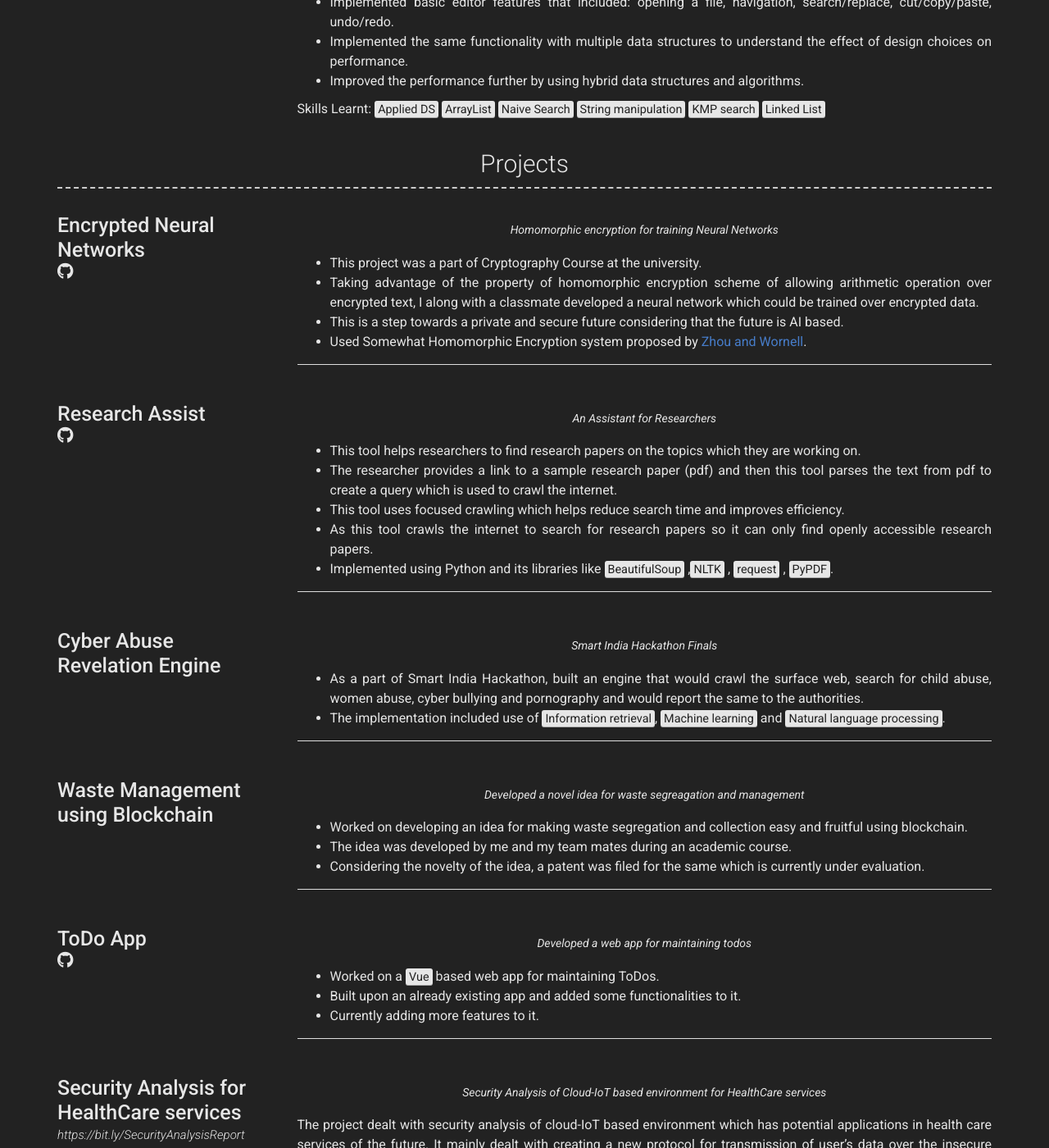
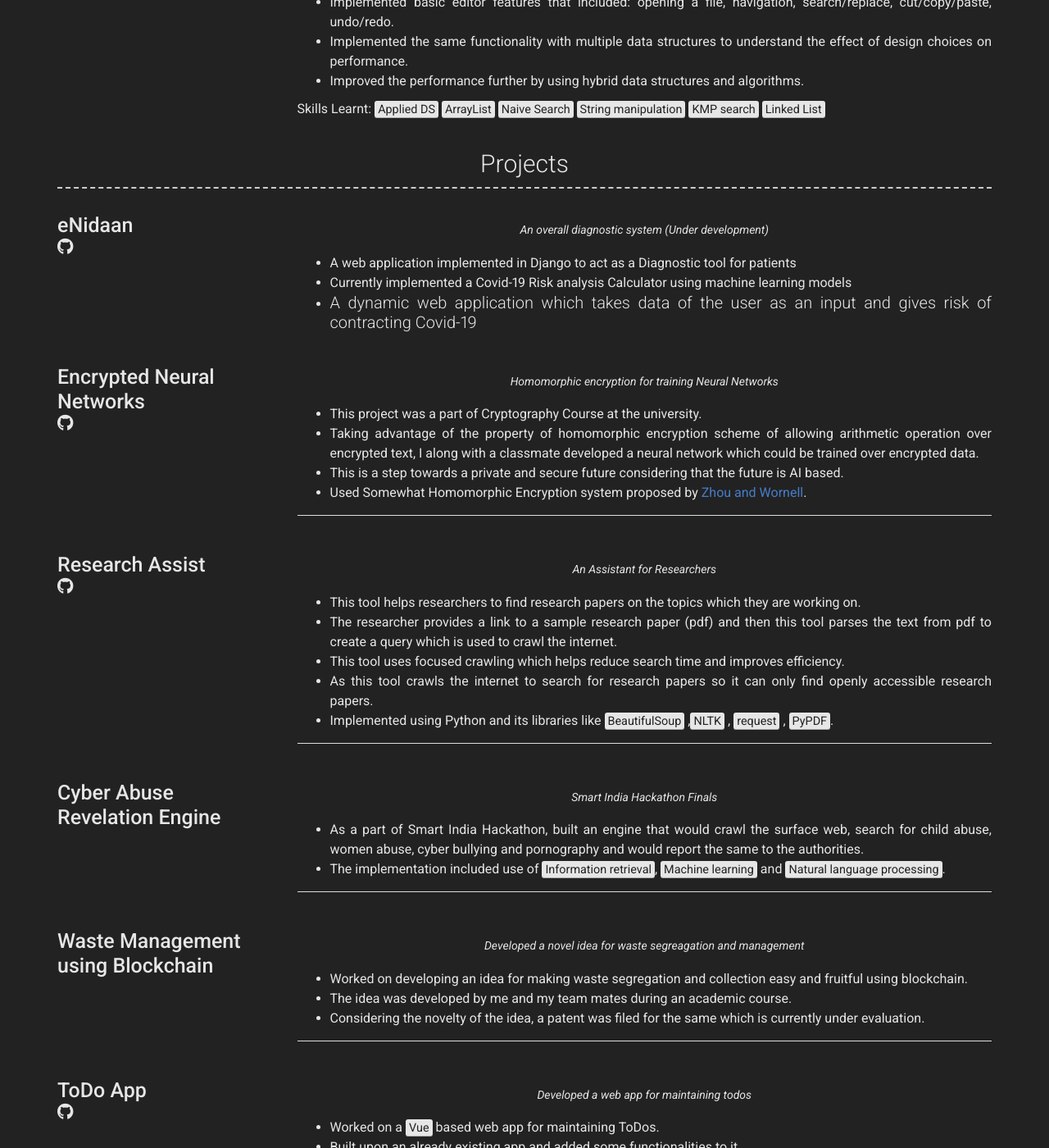
Before and after one commit to piyush14298/piyush14298.github.io, a Jekyll site: the page built from index.md, in a window 1280 px wide and 1400 px high, scrolled down 1431 px. Shown: the whole window at 82% size. Built offline with Jekyll 4.4.1, drawn with Linux system fonts in a browser that asks for light colours; nearby versions of some CDN libraries.

Commit message:
added eNidaan

```diff
--- a/_config.yml
+++ b/_config.yml
@@ -53,7 +53,7 @@ about_content: | # this will include new lines to allow paragraphs
   the creative ideas and successful solutions I bring to the table. Keep exploring my site to learn more information about me.
 
   I have worked with many languages, frameworks and technologies like <mark>C++</mark>, <mark>Java</mark>, <mark>Python</mark>
-  , <mark>REST APIs</mark>, <mark>Vue</mark>, <mark>MySQL</mark>, <mark>git</mark>, etc.
+  , <mark>REST APIs</mark>, <mark>Django</mark>, <mark>MySQL</mark>, <mark>git</mark>, etc.
 
   Currently I am looking forward to opportunities which allow me to apply my problem solving and logical thinking abilities
   to the real world scenarios and solve real world problems.
@@ -74,7 +74,7 @@ more_content: | # this will include new lines to allow paragraphs
 
   <mark>Programming</mark>, <mark>C++</mark>, <mark>Java</mark>, <mark>Python</mark>, <mark>Shell</mark>, <mark>Git</mark>
   , <mark>REST APIs</mark>
-  , <mark>Linux</mark>, <mark>Vue</mark>
+  , <mark>Linux</mark>, <mark>Django</mark>
 
   **Acheivements**
   - 32 / 16299 Rank in TCS Codevita Season 9
--- a/_data/projects.yml
+++ b/_data/projects.yml
@@ -59,6 +59,18 @@
 #     <mark>Linked List</mark>
 
 #     ---
+
+- layout: left
+  name: eNidaan
+  # link: https://criodo.github.io/Crio-Launch-Feb-2020-piyoosh14298/
+  github: https://github.com/eNidaan
+  quote: >
+    An overall diagnostic system (Under development)
+  description: | # this will include new lines to allow paragraphs
+    - A web application implemented in Django to act as a Diagnostic tool for patients
+    - Currently implemented a Covid-19 Risk analysis Calculator using machine learning models
+    - A dynamic web application which takes data of the user as an input and gives risk of contracting Covid-19
+    ---
 
 - layout: left
   name: Encrypted Neural Networks
```
